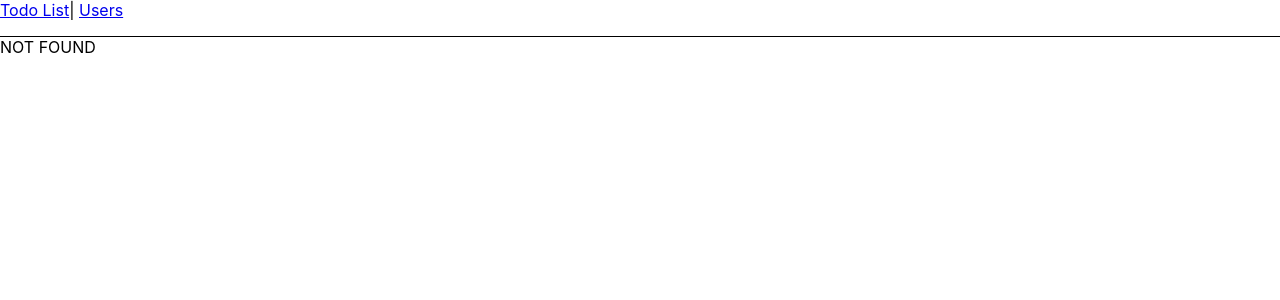
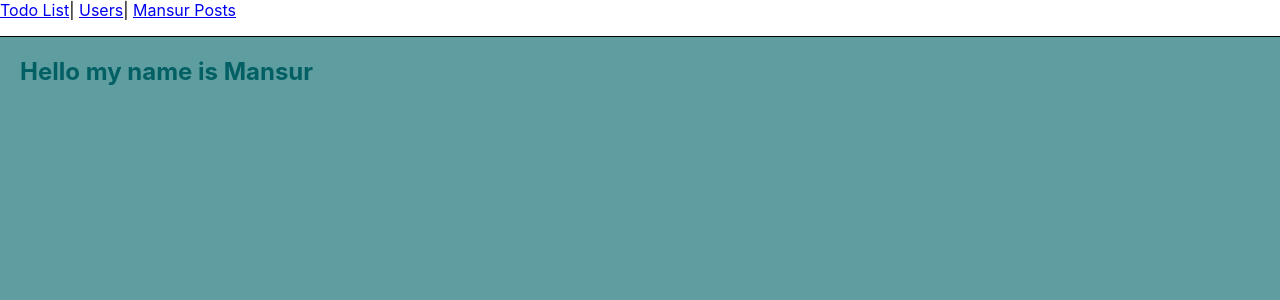
Before and after one commit to Codify-Js/react-project, a React (Create React App) app: page /mansur-posts in a window 1280 px wide. Before the commit this address had no page. Shown: the top 300 px of the page. Built offline with nearby package versions, Linux system fonts and the light colour scheme.

Commit message:
added mansur posts

```diff
--- a/src/App.js
+++ b/src/App.js
@@ -15,7 +15,8 @@ function App() {
           }}
         >
           <Link to="/todo-list">Todo List</Link>|{" "}
-          <Link to="/users">Users</Link>
+          <Link to="/users">Users</Link>|{" "}
+          <Link to="/mansur-posts">Mansur Posts</Link>
         </nav>
       </header>
       <Outlet />
--- /dev/null
+++ b/src/containers/MansurPosts/MansurPosts.jsx
@@ -0,0 +1,21 @@
+import React from 'react';
+
+export default class MansurPostsContainer extends React.Component {
+  constructor(props) {
+    super(props);
+
+    this.state = {
+
+    };
+  }
+
+  render() {
+    return (
+      <div className="container">
+        <div className="container-header">
+          Hello my name is Mansur
+        </div>
+      </div>
+    )
+  }
+}
--- a/src/containers/TodoList/TodoContainer.jsx
+++ b/src/containers/TodoList/TodoContainer.jsx
@@ -116,7 +116,7 @@ export default class TodoContainer extends React.Component {
           <div>
             <InputComponent placeholder={'Search'} value={this.state.search} onChange={this.handleSearchChange}/>
           </div>
-          <div style={{marginRight: '40px'}}><Outlet /></div>
+          {/* <div style={{marginRight: '40px'}}><Outlet /></div> */}
         </div>
         <InputComponent placeholder={'Title'} value={this.state.inputValue} onChange={this.handleInputChange}/>
         <Button text="Add" onClick={this.handleAdd}/>
--- a/src/index.js
+++ b/src/index.js
@@ -5,6 +5,7 @@ import TodoContainer from './containers/TodoList/TodoContainer';
 import TodoItemComponent from './containers/TodoList/TodoItemComponent';
 
 import UsersContainer from './containers/Users/UsersContainer';
+import MansurPostsContainer from './containers/MansurPosts/MansurPosts';
 
 import App from './App';
 import './index.css';
@@ -18,6 +19,7 @@ ReactDOM.render(
         </Route>
 
         <Route path="users" element={<UsersContainer/>} />
+        <Route path="mansur-posts" element={<MansurPostsContainer/>} />
         <Route path="*" element={<div>NOT FOUND</div>  } />
       </Route>
     </Routes>
```
